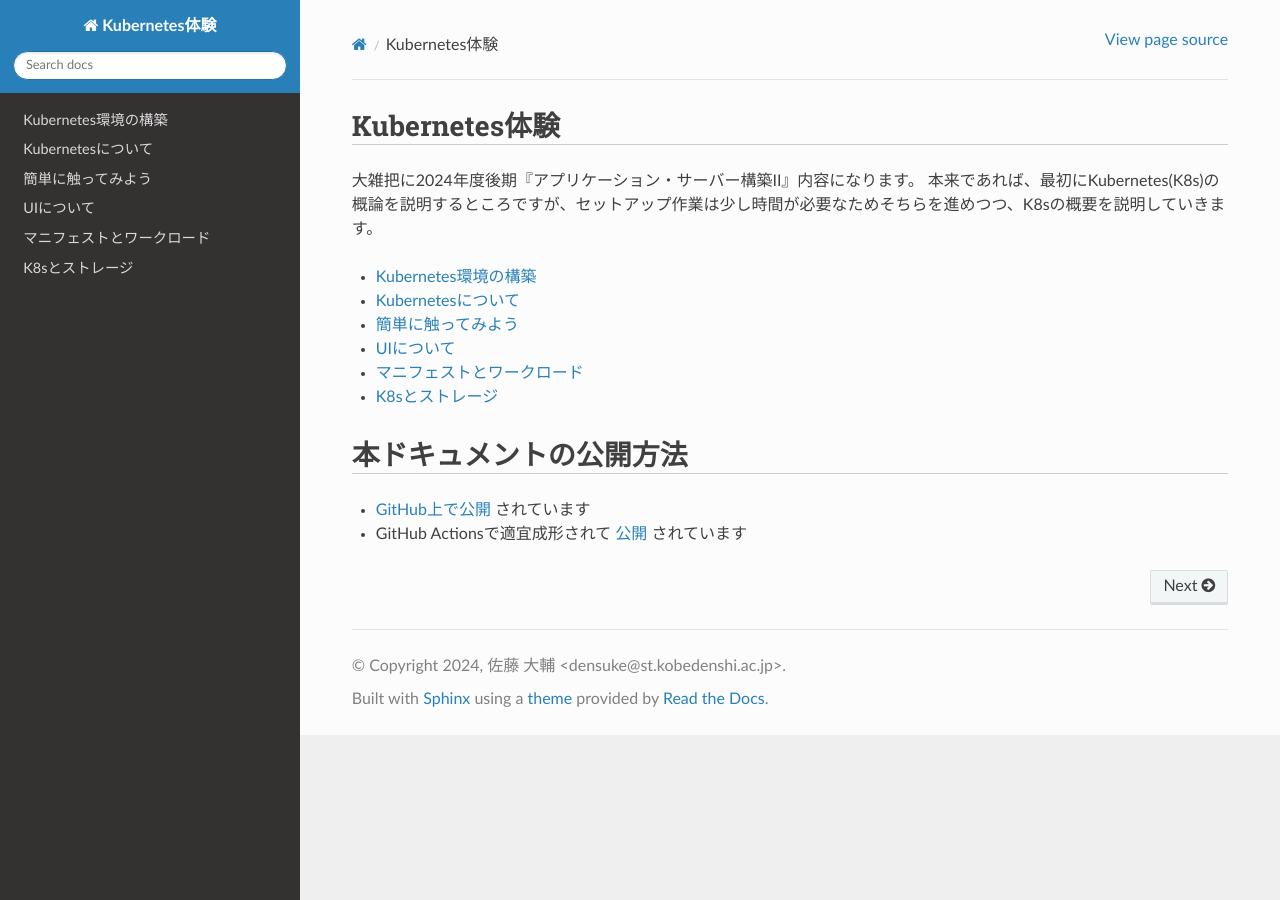
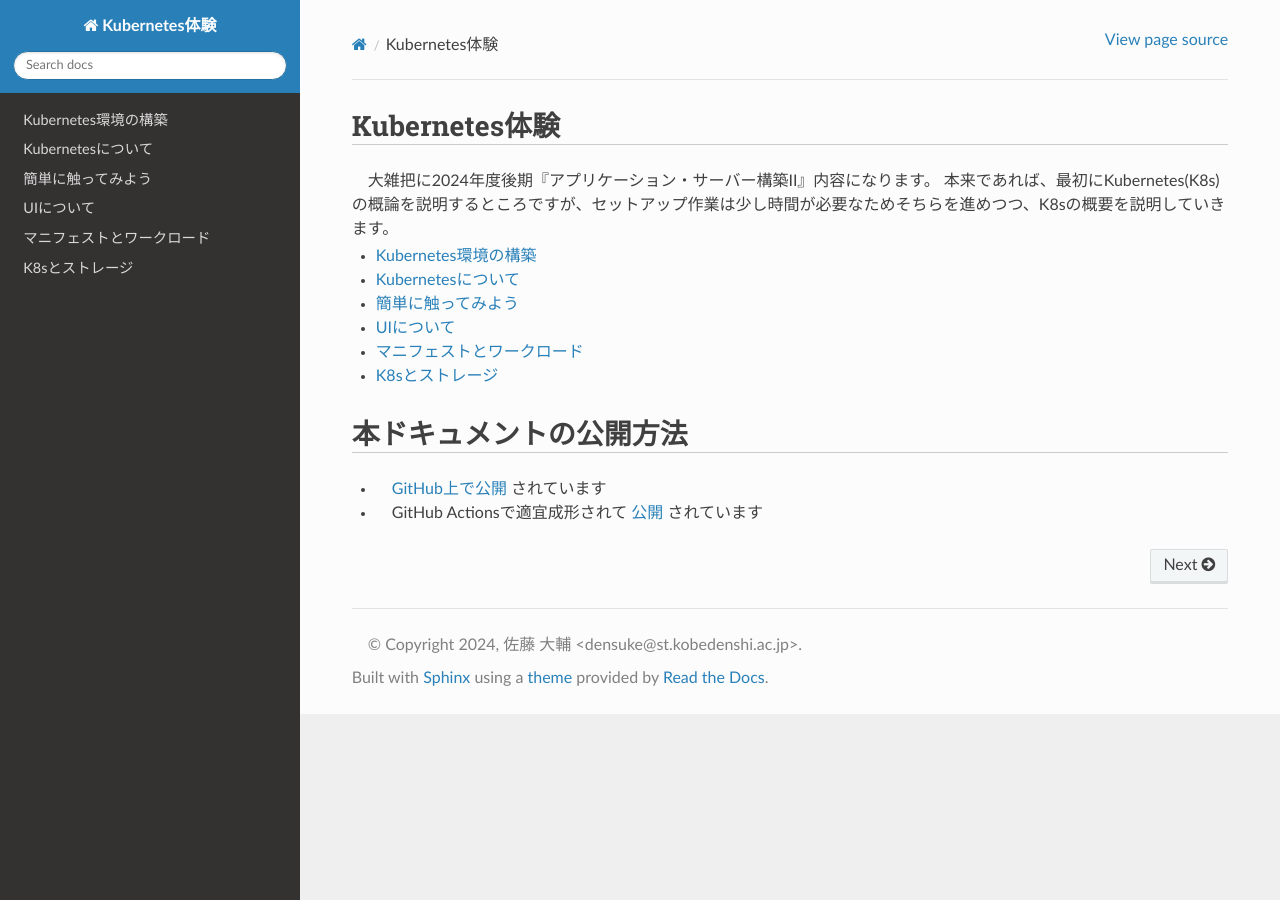
Before and after one commit to kd1321373/k8sdoc-2024, a Sphinx documentation site: the page built from source/index.rst, in a window 1280 px wide. Built offline with Sphinx 7.4.7 and the Read the Docs theme 2.0.0, drawn with Linux system fonts in a browser that asks for light colours; pages that are not in the unit, such as notebooks, are missing from menus.

Commit message:
CSS: 日本語向けに1文字字下げを追加

```diff
--- a/source/_static/css/custom_sphinx_rtd_theme.css
+++ b/source/_static/css/custom_sphinx_rtd_theme.css
@@ -18,3 +18,9 @@
 colgroup {
     display: none;
 }
+
+p {
+    text-indent: 1em; /* 行頭を全角1文字分下げる */
+    margin-top: 0;    /* 段落の上部の余白をなくす */
+    margin-bottom: 0.2em; /* 段落の下部の余白を設定 */
+}
```
